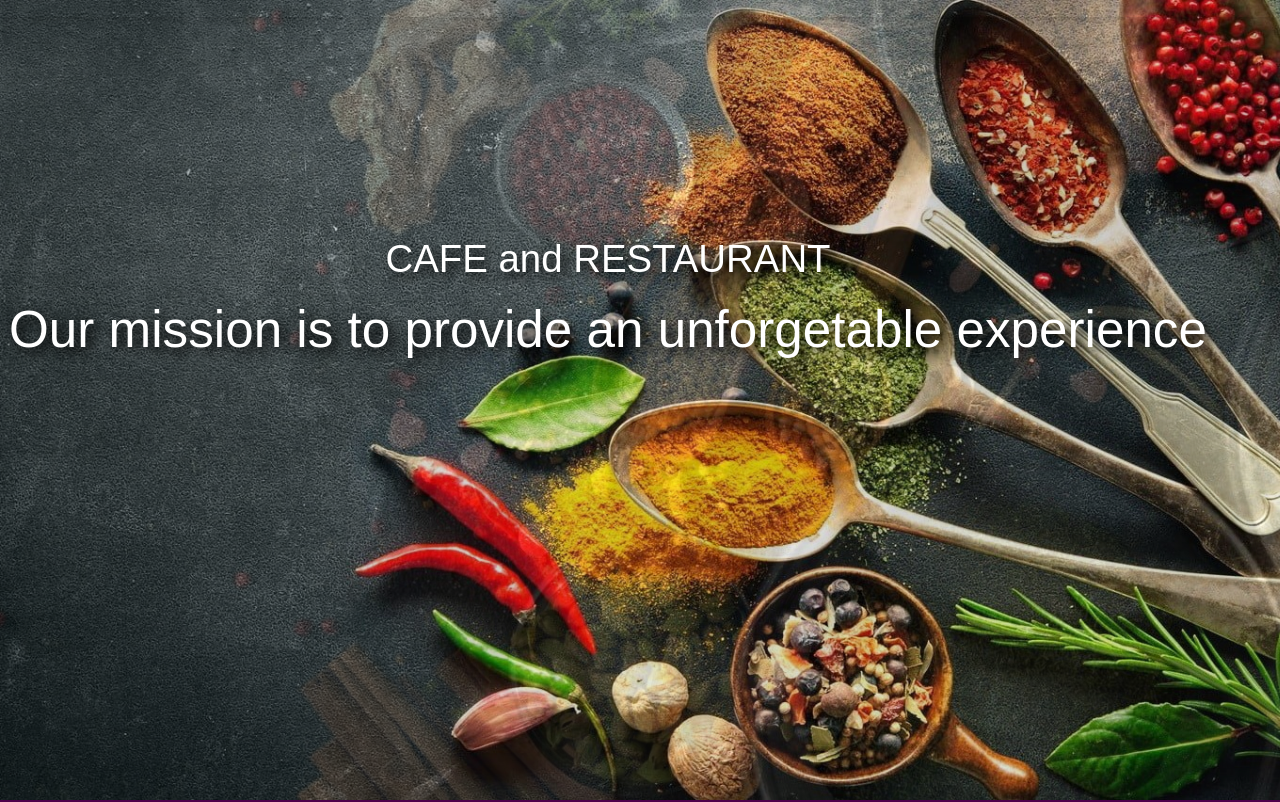
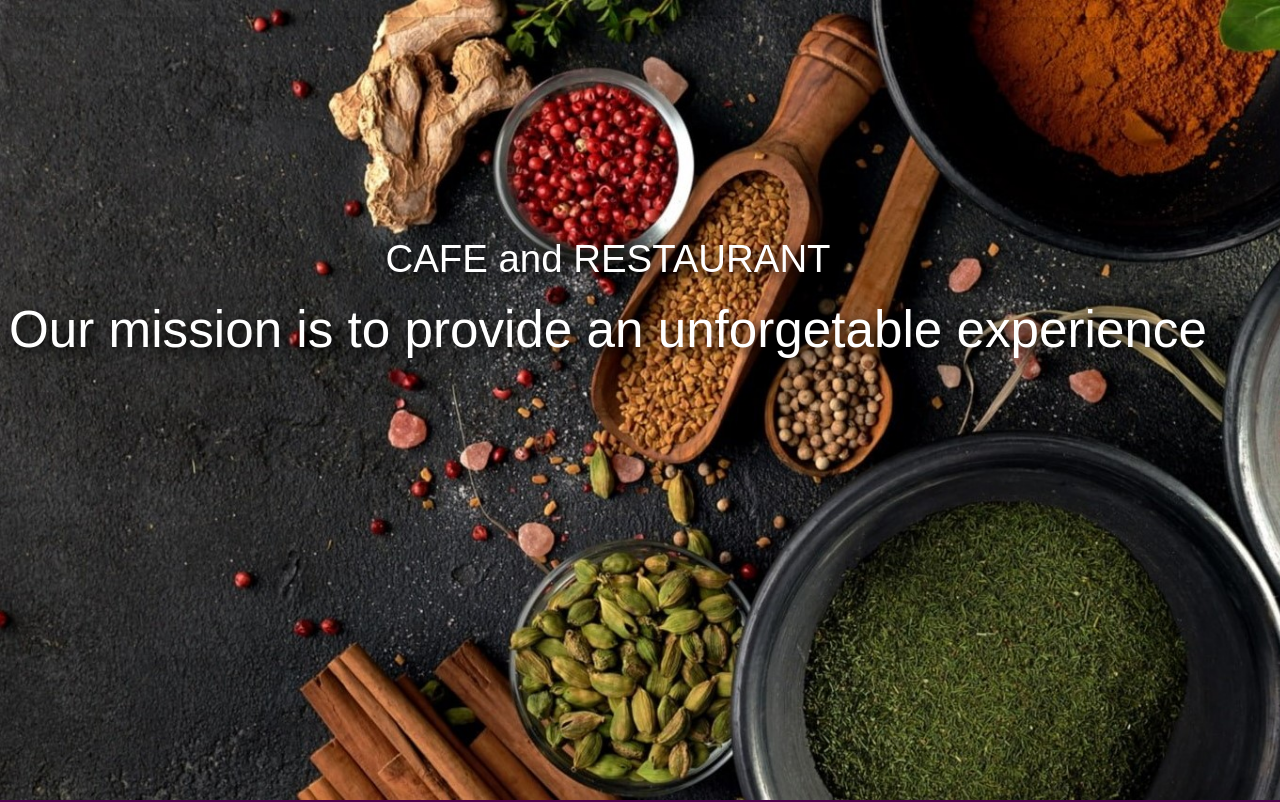
Before and after one commit to rabee-jaramani/Beirut_lounge, a React (Create React App) app: page / in a window 1280 px wide. Shown: the top 802 px of the page. Built offline with nearby package versions, Linux system fonts and the light colour scheme; a web font is replaced by a local one.

Commit message:
Update header.sass

```diff
--- a/src/header.sass
+++ b/src/header.sass
@@ -20,10 +20,10 @@
 //     100%
 //         opacity: 1
 .header-bg-changer
-    animation: change_header_background 10s infinite !important
+    animation: change_header_background 20s 2s infinite !important
 @keyframes change_header_background
     0%
-        background-image: url("./images/header_1.jpg")
+        background-image: url("./images/header_5.jpg")
     20%
         background-image: url("./images/header_2.jpg")
     40%
@@ -31,7 +31,7 @@
     80%
         background-image: url("./images/header_4.jpg")
     100%
-        background-image: url("./images/header_5.jpg")
+        background-image: url("./images/header_1.jpg")
 @media ( max-width: 650px )
     .header
         height: 600px
```
